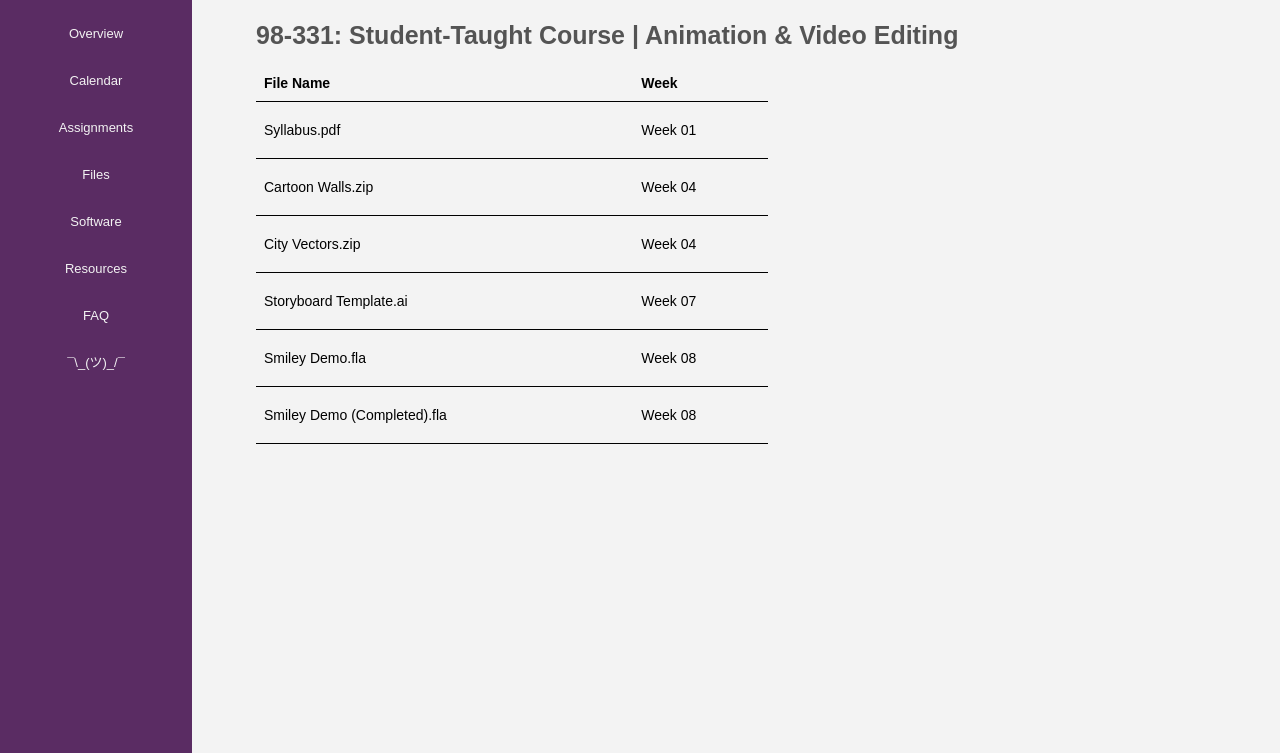
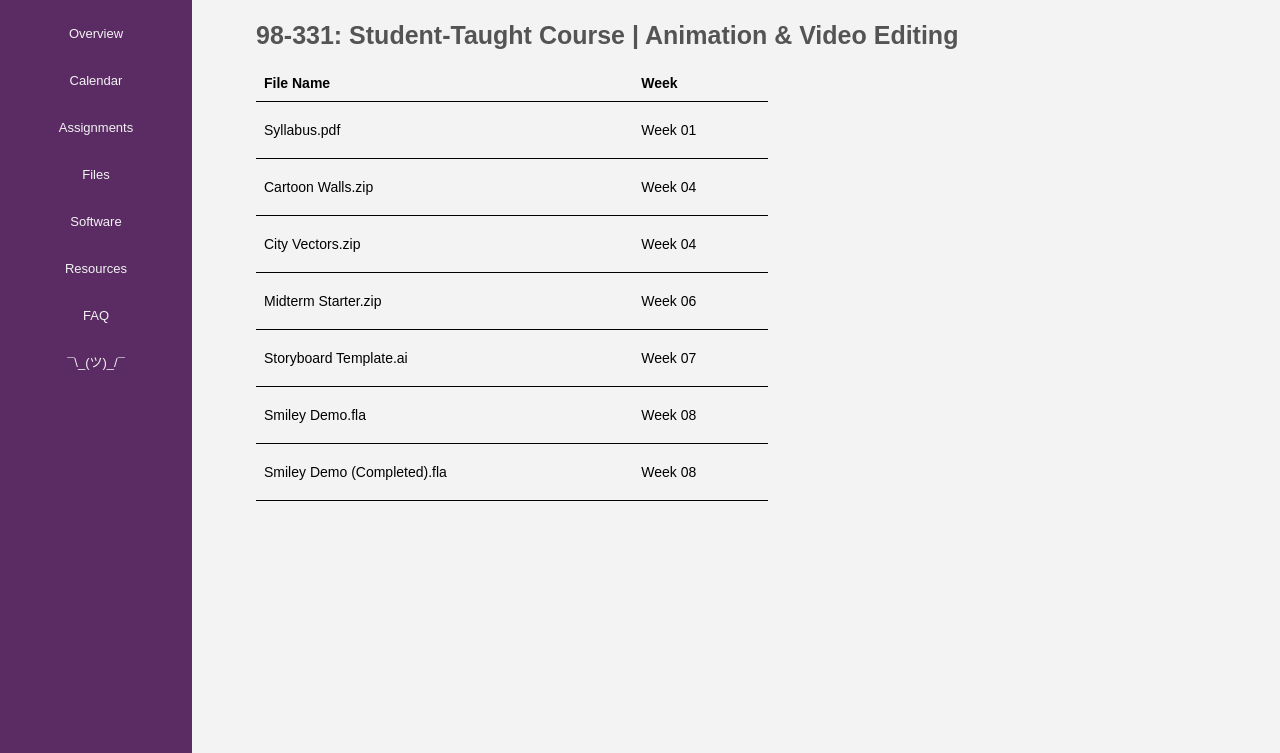
Before and after one commit to cardadfar/stuco-animation-website, a plain HTML site: page files.html in a window 1280 px wide. Shown: the top 753 px of the page. Drawn offline with nearby package versions, Linux system fonts and the light colour scheme.

Commit message:
twenty fifth commit

```diff
--- a/files.html
+++ b/files.html
@@ -45,6 +45,10 @@
             <td>City Vectors.zip</td>
             <td>Week 04</td>
           </tr>
+          <tr id='midterm-starter'>
+            <td>Midterm Starter.zip</td>
+            <td>Week 06</td>
+          </tr>
 		  <tr id='storyboard-template'>
 		    <td>Storyboard Template.ai</td>
 		    <td>Week 07</td>
--- a/interactions.js
+++ b/interactions.js
@@ -153,6 +153,10 @@ $("#city-vectors").click(function() {
     window.open('assets/files/city vectors.zip', '_blank');
 });
 
+$("#midterm-starter").click(function() {
+    window.open('assets/files/midterm starter.zip', '_blank');
+});
+
 
 $("#storyboard-template").click(function() {
     window.open('assets/files/storyboard template.ai', '_blank');
```
Also changed, not shown: 1 other file.
